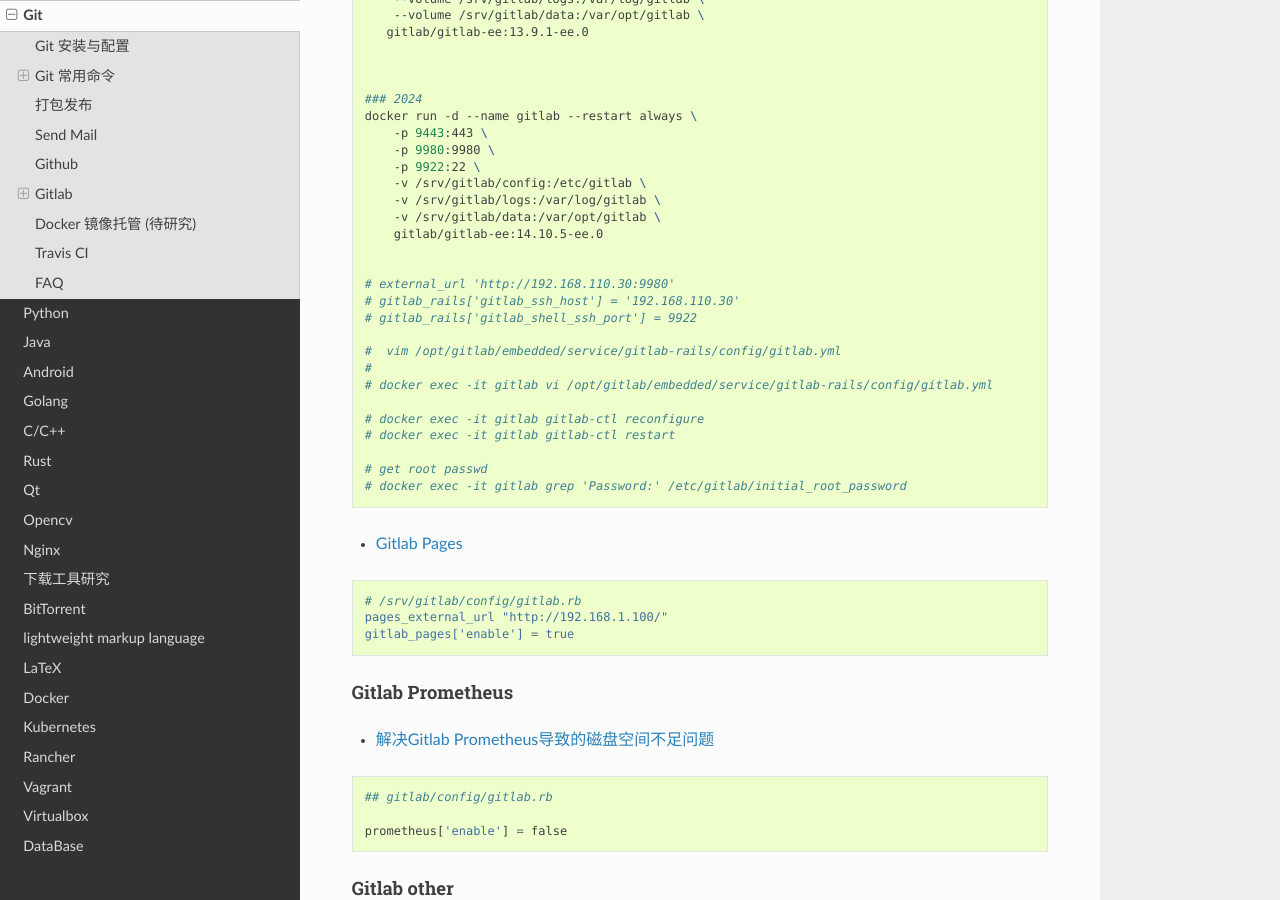
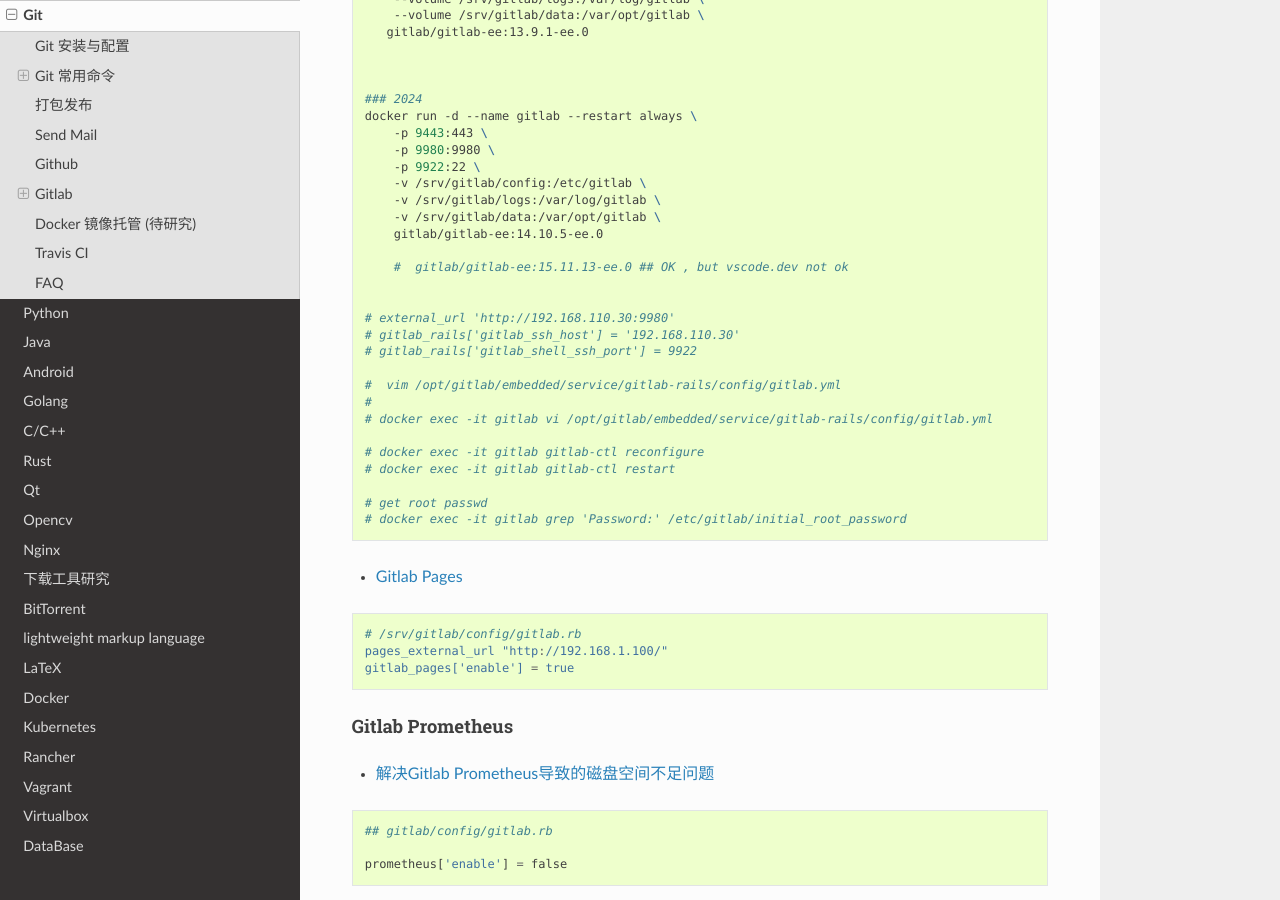
Before and after one commit to my-rds-store/my_space, a Sphinx documentation site: the page built from source/git/index.rst, in a window 1280 px wide and 900 px high, scrolled down 6139 px. Built offline with Sphinx 7.4.7 and the Read the Docs theme 2.0.0, drawn with Linux system fonts in a browser that asks for light colours.

Commit message:
update ....

```diff
--- a/source/git/index.rst
+++ b/source/git/index.rst
@@ -363,6 +363,8 @@
         -v /srv/gitlab/logs:/var/log/gitlab \
         -v /srv/gitlab/data:/var/opt/gitlab \
         gitlab/gitlab-ee:14.10.5-ee.0
+
+        #  gitlab/gitlab-ee:15.11.13-ee.0 ## OK , but vscode.dev not ok
 
 
     # external_url 'http://192.168.110.30:9980'
```
